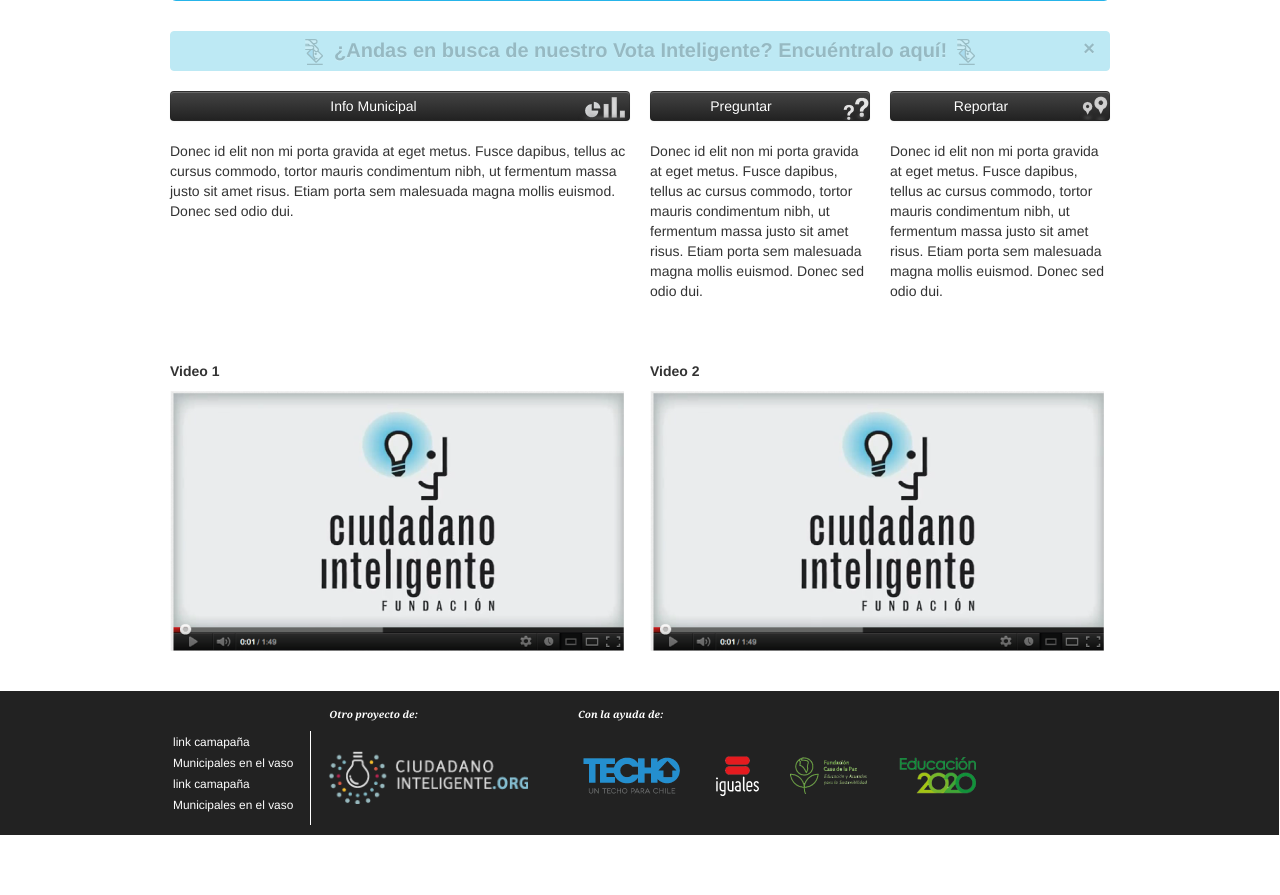
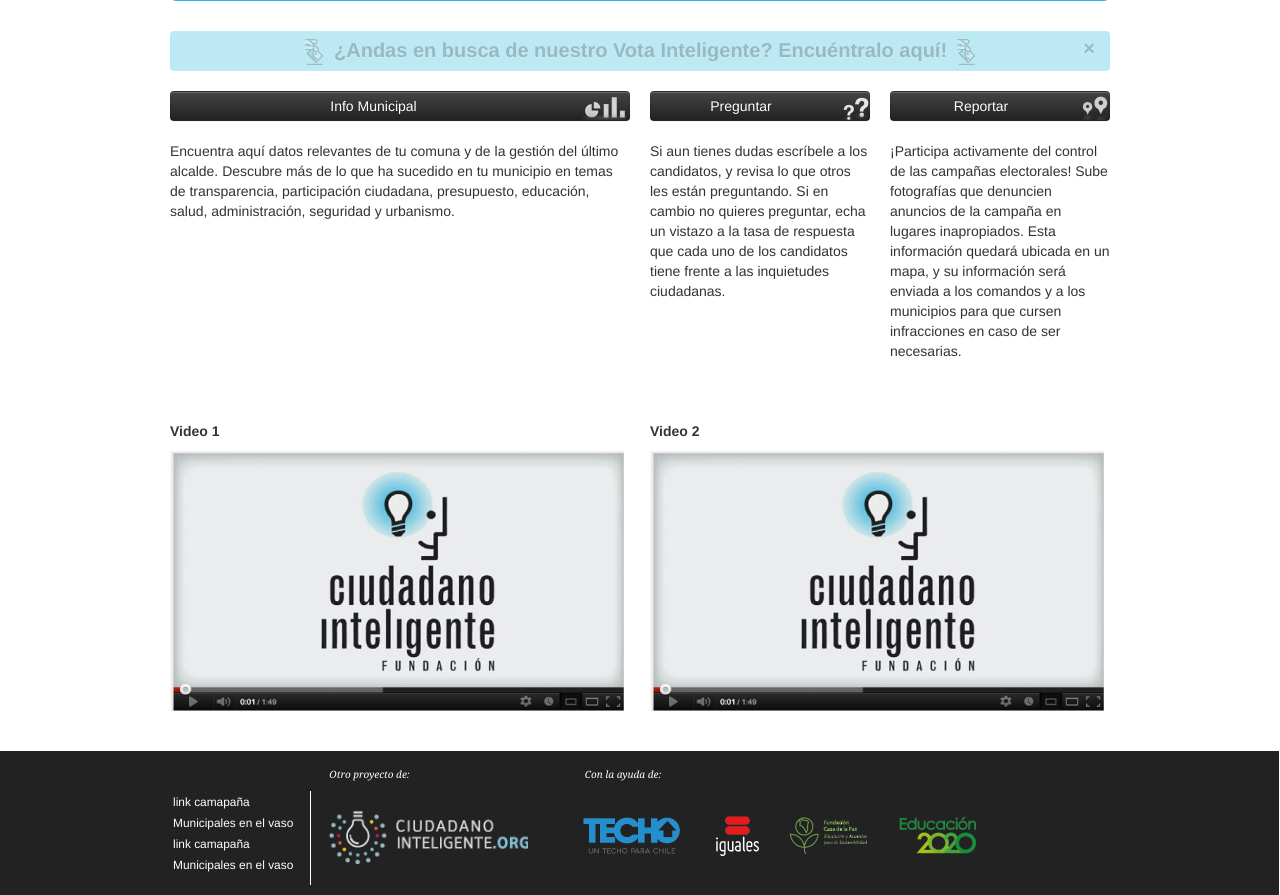
Before and after one commit to ciudadanointeligente/votainteligente, a Django app: template municipales2012/templates/home.html in a window 1280 px wide. Shown: the part 387-1282 px from the top of the page. Before the commit the page ends 1222 px from the top, so only its background shows below. Run offline with Django 3.2, Linux system fonts and the light colour scheme; the template is opened without the code that fills it: values that come from a table or form of the project are taken from there, others are empty; data comes from the database, SQL or seed files in the repository; parts of the project's set-up code (start-up, migrations or seed data) failed here and were passed over; some libraries are stand-ins or nearby versions.

Commit message:
Arreglo gráfica home y dentro municipalidades

```diff
--- a/municipales2012/static/kathe.css
+++ b/municipales2012/static/kathe.css
@@ -140,8 +140,9 @@
     font-size: 10px;
     font-style: italic;
     margin-left: 17px;
-    margin-right: 141px;
+    margin-right: 156px;
     margin-top: 12px;
+	font-weight: lighter;
 	}
 
 /* -------- MUNICIPALIDADES ---------- */
--- a/municipales2012/templates/home.html
+++ b/municipales2012/templates/home.html
@@ -14,6 +14,7 @@
     <script src="http://ajax.googleapis.com/ajax/libs/jquery/1.8.0/jquery.min.js"></script>
     <script src="http://cdn.jquerytools.org/1.2.7/full/jquery.tools.min.js"></script>
 	<script src="{{ STATIC_URL }}js/jquery-ui-1.8.23.custom.min.js"></script>
+    <script src="{{ STATIC_URL }}js/jquery.tools.min.js" language="JavaScript"> </script>
     </head>
 
 
@@ -83,7 +84,7 @@
                     </a>
 
                 <br/>
-				<p>Donec id elit non mi porta gravida at eget metus. Fusce dapibus, tellus ac cursus commodo, tortor mauris condimentum nibh, ut fermentum massa justo sit amet risus. Etiam porta sem malesuada magna mollis euismod. Donec sed odio dui. </p>
+				<p>Encuentra aquí datos relevantes de tu comuna y de la gestión del último alcalde. Descubre más de lo que ha sucedido en tu municipio en temas de transparencia, participación ciudadana, presupuesto, educación, salud, administración, seguridad y urbanismo. </p>
 				</div>
 
 
@@ -91,14 +92,14 @@
 
                 <a href="#" class="btn btn-block btn-inverse" target="_blank"> Preguntar <img src="{{ STATIC_URL }}images/iconoPregunta2.png" style="float: right;"/> </a>
                 <br/>
-				<p>Donec id elit non mi porta gravida at eget metus. Fusce dapibus, tellus ac cursus commodo, tortor mauris condimentum nibh, ut fermentum massa justo sit amet risus. Etiam porta sem malesuada magna mollis euismod. Donec sed odio dui. </p>
+				<p>Si aun tienes dudas escríbele a los candidatos, y revisa lo que otros les están preguntando. Si en cambio no quieres preguntar, echa un vistazo a la tasa de respuesta que cada uno de los candidatos tiene frente a las inquietudes ciudadanas.</p>
                 </div>
 
 
                 <div class="span3 subTitulosHomeReportar">
                 <a  href="./reporta.html" class="btn btn-block btn-inverse"> Reportar<img src="{{ STATIC_URL}}images/iconoReporta.png" style="float: right;"/> </a>
                 <br/>
-				<p>Donec id elit non mi porta gravida at eget metus. Fusce dapibus, tellus ac cursus commodo, tortor mauris condimentum nibh, ut fermentum massa justo sit amet risus. Etiam porta sem malesuada magna mollis euismod. Donec sed odio dui. </p>
+				<p>¡Participa activamente del control de las campañas electorales! Sube fotografías que denuncien anuncios de la campaña en lugares inapropiados. Esta información quedará ubicada en un mapa, y su información será enviada a los comandos y a los municipios para que cursen infracciones en caso de ser necesarias.</p>
                 </div>
 
          </div>
@@ -130,7 +131,7 @@
                     <div class="container">
                     	<div class="pull-left">
                              <ul class="footer" style="margin-left: 12px;">
-                                <li> <small> <a href="http://www.videocampaña.cl"> link camapaña </a> </small></li>
+                                <li>  <small> <a href="http://www.videocampaña.cl"> link camapaña </a> </small></li>
                                 <li> <small> <a href="http://www.videocampaña.cl"> Municipales en el vaso</a></small> </li>
                                 <li> <small><a href="http://www.videocampaña.cl"> link camapaña </a> </small> </li>
                                 <li> <small> <a href="http://www.videocampaña.cl"> Municipales en el vaso</a> </small></li>
@@ -186,7 +187,8 @@
 	</script>
 
 
-
+    <script src="http://ajax.googleapis.com/ajax/libs/jquery/1.8.0/jquery.min.js"></script>
+	<script src="{{ STATIC_URL }}bootstrap/js/bootstrap.js"></script>
 
 
 </body>
--- a/municipales2012/templates/municipales2012/comuna_detail.html
+++ b/municipales2012/templates/municipales2012/comuna_detail.html
@@ -111,7 +111,7 @@
 
 
 											 <div class="navi">
-                                              <a  href="1" rel="tooltip" title="Área: Caracterización"</a>
+                                              <a  href="1" rel="tooltip" title="Área: Caracterización"</>
                                               <a href="2" rel="tooltip" title="Área: Caracterización" />
                                               <a href="3" rel="tooltip" title="Área: Administración" />
                                               <a href="4" rel="tooltip" title="Área: Educación"/>
@@ -484,7 +484,9 @@
                                                     </div>
 
                                                     <!-- "next page" action -->
-                                                    <a class="next browse right"><img id="flechitaDerecha" src="images/flechaDerecha.png" /></a>
+                                                    <a class="next browse right"><img id="flechitaDerecha" src="{{ STATIC_URL }}images/flechaDerecha.png"/></a>
+
+                                            <a href="./toda_lainfo_Municipalidad.html"  target="_blank" class="btn btn-mini" style="float: right; position: relative; top: -51px;  z-index: 2;"> Ver todos los datos </a>
 
                                                     </div>
                                            </div>
```
Also changed, not shown: municipales2012/static/images/FCILogo.png, municipales2012/static/images/ingresos.png (added), municipales2012/static/images/participacion.png (added), municipales2012/static/images/salud.png (added), municipales2012/static/images/transparencia.png (added).
